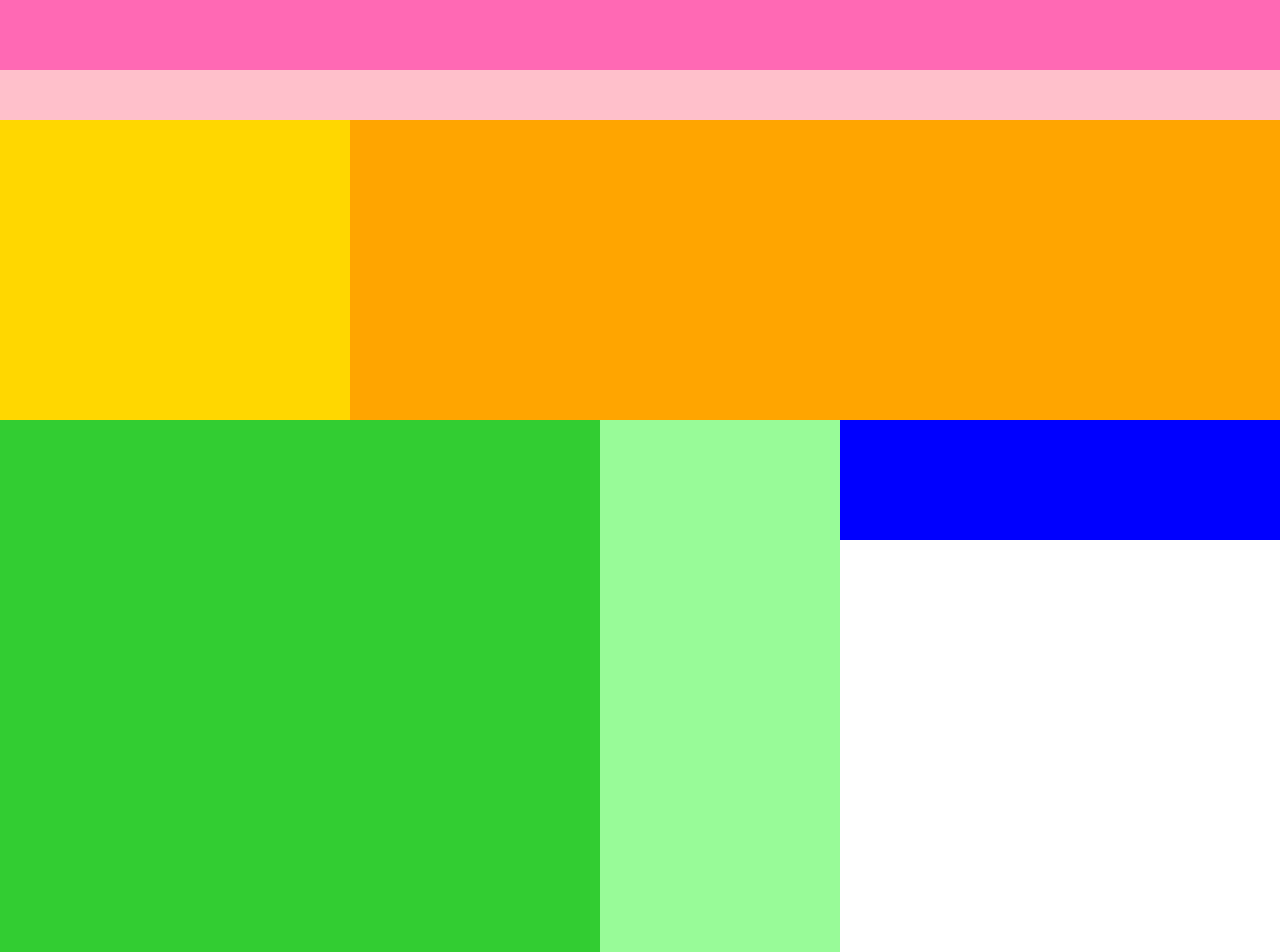
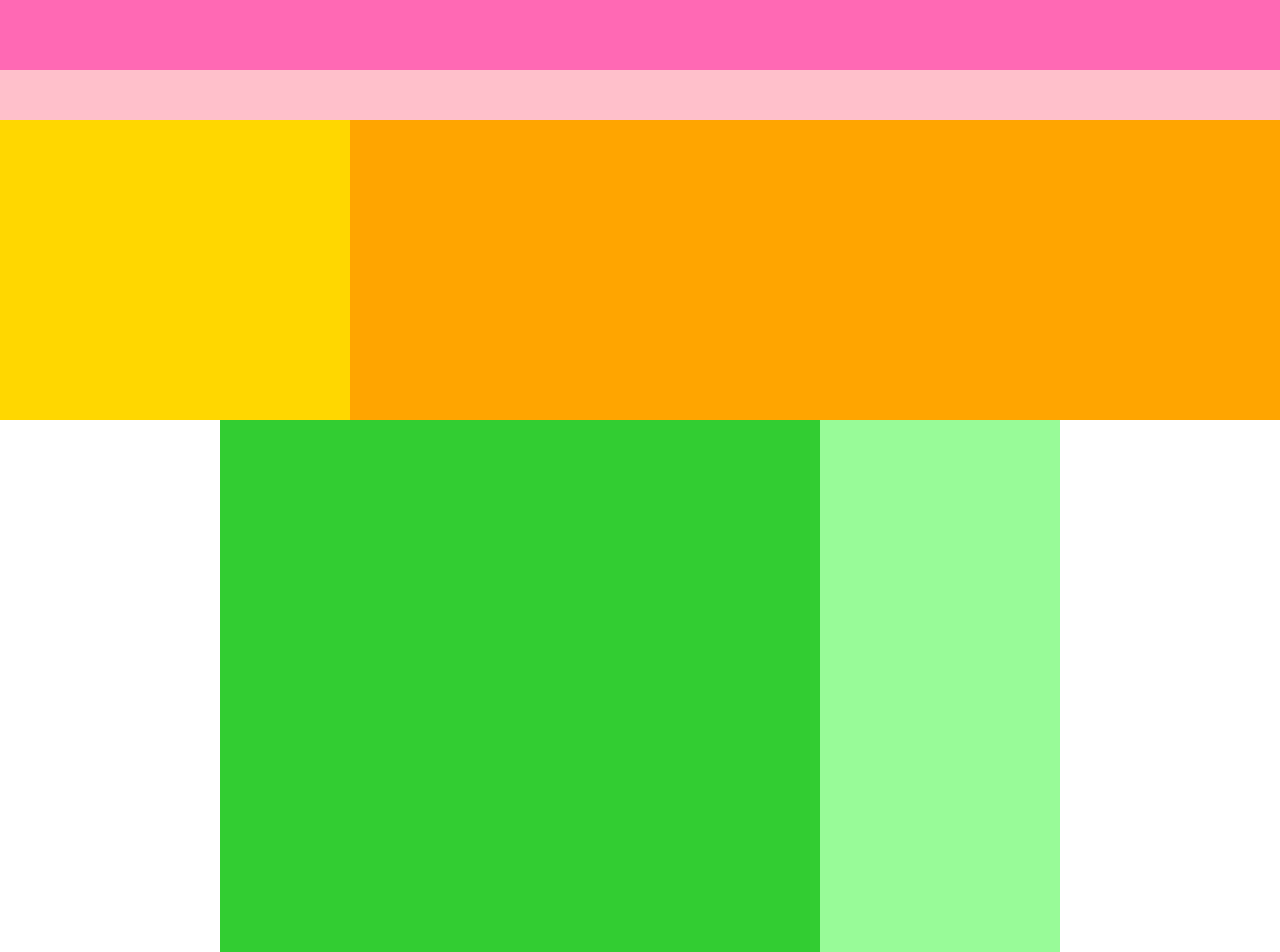
Before and after one commit to Naoki1126/caravan, a plain HTML site: page index.html in a window 1280 px wide. Shown: the top 952 px of the page. Drawn offline with Linux system fonts and the light colour scheme.

Commit message:
[Finish]1-4

```diff
--- a/index.html
+++ b/index.html
@@ -16,7 +16,7 @@
 		<div class="main-visual-content"></div>
 	</div>
 	<!-- main用のdiv -->
-	<div class="main">
+	<div class="main clearfix">
 		<div class="blog"></div>
 		<div class="sidebar"></div>
 	</div>
--- a/style.css
+++ b/style.css
@@ -2,6 +2,12 @@
 	margin: 0;
 	padding:0;
 	box-sizing: border-box;
+}
+/*clearfixを追加*/
+.clearfix::after{
+	content:"";
+	display: block;
+	clear:both;
 }
 .header{
 	width: 100%; /*横幅いっぱい*/
@@ -32,19 +38,20 @@
 	background-color: gold;
 }
 .main{
-	width: 100%;
-
+	width: 840px;
 	background-color: green;
+	/*中央寄せ（余白がないとできない）*/
+	margin:0 auto;
 }
 .blog{
 	width: 600px;
-	height: 600px;
+	height: 1400px;
 	background-color: limegreen;
 	float:left;/*要素を左揃えで並べる*/
 }
 .sidebar{
 	width: 240px;
-	height: 600px;
+	height: 1400px;
 	background-color: palegreen;
 	float:left;/*要素を左揃えで並べる*/
 
```
